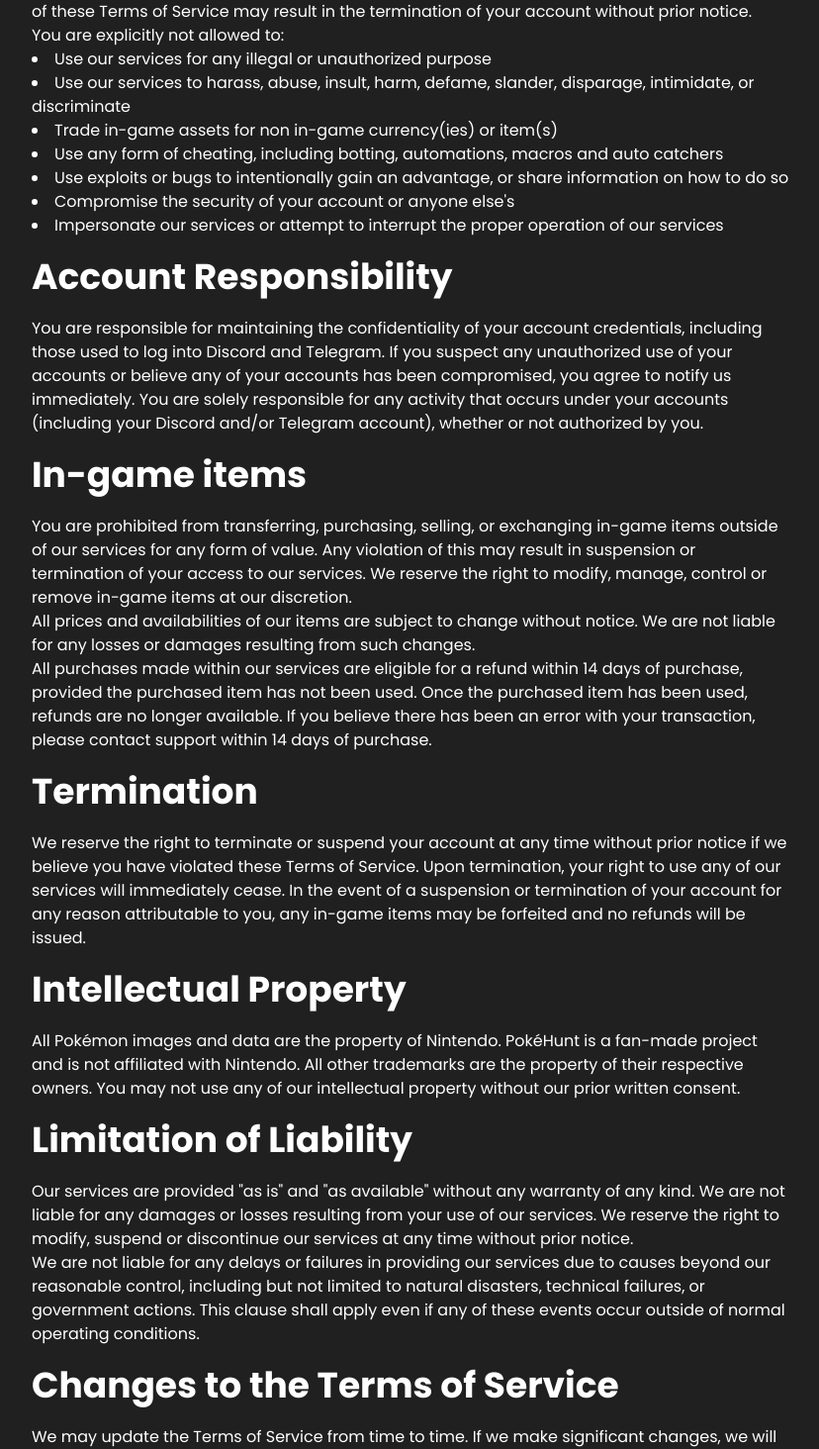
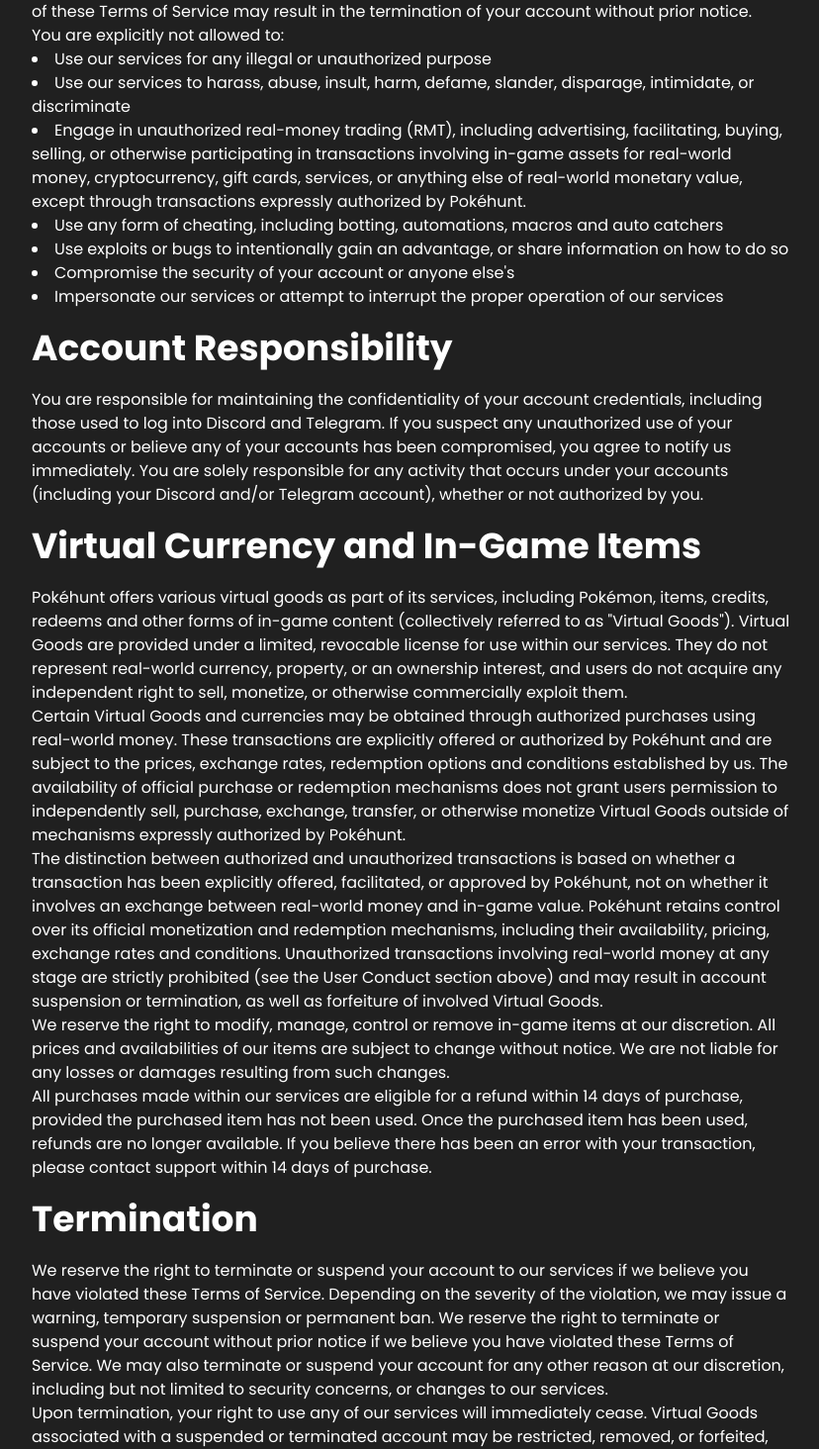
Before and after one commit to pokehunt-xyz/website, a React (Vite) app: page /terms in a window 1280 px wide. Shown: the part 888-2352 px from the top of the page at 99% size, without its empty margins (224-1052 px from the left). Built offline with nearby package versions, Linux system fonts and the light colour scheme; no server answers; what tailwindcss-animated would draw is missing.

Commit message:
Explain real-world transactions better in tos

```diff
--- a/src/pages/Terms.tsx
+++ b/src/pages/Terms.tsx
@@ -5,7 +5,7 @@ export default function Terms() {
 		<>
 			<div className="bg-secondary px-4 pt-6 md:px-[15vw] lg:px-[20vw] animate-fade-down lg:animate-fade-left">
 				<h2 className="text-3xl md:text-4xl lg:text-5xl font-bold text-white py-3">Terms of Service</h2>
-				<p>Last updated: 14th January 2025</p>
+				<p>Last updated: 18th November 2026</p>
 				<h3 className="text-2xl md:text-3xl lg:text-4xl font-bold text-white py-5">Introduction</h3>
 				<p>
 					Welcome to Pokéhunt! These Terms of Service govern your use of our services, including our Discord bot, Telegram bot, website, API and other services
@@ -38,7 +38,11 @@ export default function Terms() {
 				<ul className="list-disc list-inside">
 					<li>Use our services for any illegal or unauthorized purpose</li>
 					<li>Use our services to harass, abuse, insult, harm, defame, slander, disparage, intimidate, or discriminate</li>
-					<li>Trade in-game assets for non in-game currency(ies) or item(s)</li>
+					<li>
+						Engage in unauthorized real-money trading (RMT), including advertising, facilitating, buying, selling, or otherwise participating in transactions
+						involving in-game assets for real-world money, cryptocurrency, gift cards, services, or anything else of real-world monetary value, except through
+						transactions expressly authorized by Pokéhunt.
+					</li>
 					<li>Use any form of cheating, including botting, automations, macros and auto catchers</li>
 					<li>Use exploits or bugs to intentionally gain an advantage, or share information on how to do so</li>
 					<li>Compromise the security of your account or anyone else&apos;s</li>
@@ -50,14 +54,27 @@ export default function Terms() {
 					suspect any unauthorized use of your accounts or believe any of your accounts has been compromised, you agree to notify us immediately. You are solely
 					responsible for any activity that occurs under your accounts (including your Discord and/or Telegram account), whether or not authorized by you.
 				</p>
-				<h3 className="text-2xl md:text-3xl lg:text-4xl font-bold text-white py-5">In-game items</h3>
+
+				<h3 className="text-2xl md:text-3xl lg:text-4xl font-bold text-white py-5">Virtual Currency and In-Game Items</h3>
 				<p>
-					You are prohibited from transferring, purchasing, selling, or exchanging in-game items outside of our services for any form of value. Any violation of
-					this may result in suspension or termination of your access to our services. We reserve the right to modify, manage, control or remove in-game items
-					at our discretion.
+					Pokéhunt offers various virtual goods as part of its services, including Pokémon, items, credits, redeems and other forms of in-game content
+					(collectively referred to as "Virtual Goods"). Virtual Goods are provided under a limited, revocable license for use within our services. They do not
+					represent real-world currency, property, or an ownership interest, and users do not acquire any independent right to sell, monetize, or otherwise
+					commercially exploit them.
 					<br />
-					All prices and availabilities of our items are subject to change without notice. We are not liable for any losses or damages resulting from such
-					changes.
+					Certain Virtual Goods and currencies may be obtained through authorized purchases using real-world money. These transactions are explicitly offered or
+					authorized by Pokéhunt and are subject to the prices, exchange rates, redemption options and conditions established by us. The availability of
+					official purchase or redemption mechanisms does not grant users permission to independently sell, purchase, exchange, transfer, or otherwise monetize
+					Virtual Goods outside of mechanisms expressly authorized by Pokéhunt.
+					<br />
+					The distinction between authorized and unauthorized transactions is based on whether a transaction has been explicitly offered, facilitated, or
+					approved by Pokéhunt, not on whether it involves an exchange between real-world money and in-game value. Pokéhunt retains control over its official
+					monetization and redemption mechanisms, including their availability, pricing, exchange rates and conditions. Unauthorized transactions involving
+					real-world money at any stage are strictly prohibited (see the User Conduct section above) and may result in account suspension or termination, as
+					well as forfeiture of involved Virtual Goods.
+					<br />
+					We reserve the right to modify, manage, control or remove in-game items at our discretion. All prices and availabilities of our items are subject to
+					change without notice. We are not liable for any losses or damages resulting from such changes.
 					<br />
 					All purchases made within our services are eligible for a refund within 14 days of purchase, provided the purchased item has not been used. Once the
 					purchased item has been used, refunds are no longer available. If you believe there has been an error with your transaction, please contact support
@@ -65,9 +82,15 @@ export default function Terms() {
 				</p>
 				<h3 className="text-2xl md:text-3xl lg:text-4xl font-bold text-white py-5">Termination</h3>
 				<p>
-					We reserve the right to terminate or suspend your account at any time without prior notice if we believe you have violated these Terms of Service.
-					Upon termination, your right to use any of our services will immediately cease. In the event of a suspension or termination of your account for any
-					reason attributable to you, any in-game items may be forfeited and no refunds will be issued.
+					We reserve the right to terminate or suspend your account to our services if we believe you have violated these Terms of Service. Depending on the
+					severity of the violation, we may issue a warning, temporary suspension or permanent ban. We reserve the right to terminate or suspend your account
+					without prior notice if we believe you have violated these Terms of Service. We may also terminate or suspend your account for any other reason at our
+					discretion, including but not limited to security concerns, or changes to our services.
+					<br />
+					Upon termination, your right to use any of our services will immediately cease. Virtual Goods associated with a suspended or terminated account may be
+					restricted, removed, or forfeited, subject to applicable law.
+					<br />
+					Refunds following suspension or termination will be handled in accordance with applicable law.
 				</p>
 				<h3 className="text-2xl md:text-3xl lg:text-4xl font-bold text-white py-5">Intellectual Property</h3>
 				<p>
```
